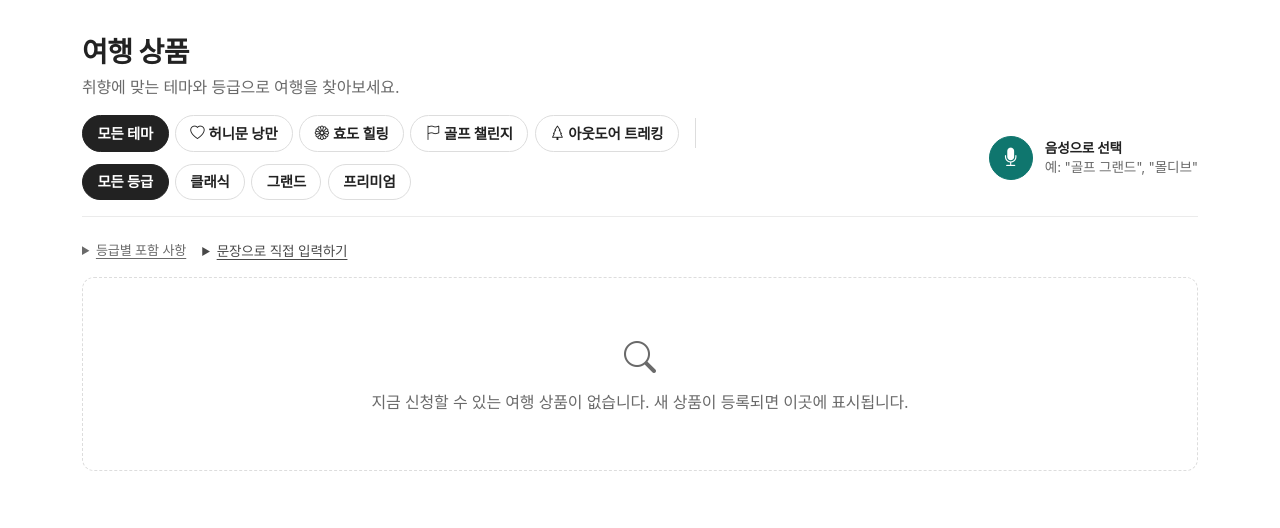
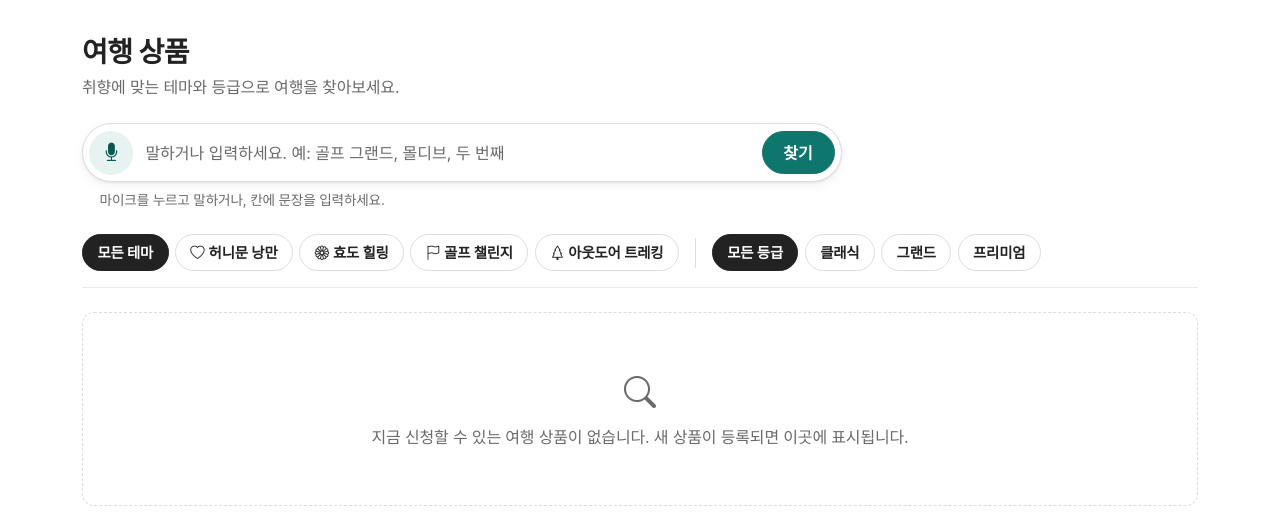
Before and after one commit to yongbeom-jeong/mister-world-tour, a Django app: page /travel/products/ in a window 1280 px wide. Shown: the part 72-600 px from the top of the page. Run offline with Django 5.2, Linux system fonts and the light colour scheme; the visitor is signed in with stand-in values (Sample User, id 1); data that the repository does not hold is empty; some web fonts are replaced.

Commit message:
feat: 상품 목록의 음성·문장 검색을 한 줄 검색창으로, 마이크 다시 누르면 끄기
- [마이크][문장 입력칸][찾기] 한 줄 검색창. 들은 문장은 입력칸에 보여 줌 (예전 '문장으로 직접 입력하기' 접힘 제거)
- 듣는 중 마이크를 다시 누르면 인식을 끔 (아이콘이 정지로 바뀌고 aria-pressed 로 상태 안내). 사용자가 끈 것은 실패 기록하지 않음
- '등급별 포함 사항' 문구 제거, 등급 칩에 마우스를 올리면 기본 호텔·식사 표시
- AGENTS.md 음성·상품 목록 설명 갱신

Co-Authored-By: Claude Opus 5.5 <noreply@anthropic.com>

```diff
--- a/static/css/mwt.css
+++ b/static/css/mwt.css
@@ -295,11 +295,20 @@ input:disabled + .option-tile { opacity: .45; cursor: not-allowed; }
 .table > :not(caption) > * > * { padding: .75rem .6rem; }
 .table thead th { font-size: .82rem; font-weight: 600; color: var(--mwt-muted); }
 
-/* 음성 선택 */
-.mic-btn { width: 2.75rem; height: 2.75rem; border-radius: 50%; display: grid; place-items: center; padding: 0; font-size: 1.15rem; flex-shrink: 0; }
-.mic-btn.listening { animation: pulse 1.2s infinite; }
-@keyframes pulse { 0% { box-shadow: 0 0 0 0 rgba(15, 118, 110, .5); } 70% { box-shadow: 0 0 0 12px rgba(15, 118, 110, 0); } 100% { box-shadow: 0 0 0 0 rgba(15, 118, 110, 0); } }
-.voice-text-details summary { cursor: pointer; color: var(--mwt-ink-2); font-size: .85rem; text-decoration: underline; text-underline-offset: .2em; width: fit-content; }
+/* 음성·문장으로 찾기: [마이크][입력칸][찾기] 한 줄 */
+.voice-search { max-width: 760px; margin: 1.5rem 0 1.5rem; }
+.voice-search-bar { display: flex; align-items: center; gap: .5rem; padding: .4rem; background: #fff; border: 1px solid var(--mwt-line-strong); border-radius: 999px; box-shadow: var(--mwt-shadow-sm); }
+.voice-search-bar:focus-within { border-color: var(--mwt-ink); box-shadow: 0 0 0 1px var(--mwt-ink), var(--mwt-shadow-sm); }
+.voice-input { flex: 1; min-width: 0; border: 0; outline: none; background: transparent; padding: .5rem .25rem; font-size: 1rem; color: var(--mwt-ink); }
+.voice-input::placeholder { color: var(--mwt-muted); }
+.voice-submit { border-radius: 999px; padding: .55rem 1.3rem; flex-shrink: 0; }
+.mic-btn { width: 2.75rem; height: 2.75rem; border-radius: 50%; display: grid; place-items: center; padding: 0; font-size: 1.15rem; flex-shrink: 0; border: 0; background: var(--mwt-accent-soft); color: var(--mwt-accent-ink); transition: background .15s, color .15s; }
+.mic-btn:hover { background: #d5ebe8; }
+.mic-btn:focus-visible { outline: 2px solid var(--mwt-ink); outline-offset: 2px; }
+.mic-btn:disabled { background: var(--mwt-surface); color: var(--mwt-muted); cursor: not-allowed; }
+.mic-btn.listening { background: var(--mwt-danger); color: #fff; animation: pulse 1.2s infinite; }
+@keyframes pulse { 0% { box-shadow: 0 0 0 0 rgba(193, 53, 21, .45); } 70% { box-shadow: 0 0 0 12px rgba(193, 53, 21, 0); } 100% { box-shadow: 0 0 0 0 rgba(193, 53, 21, 0); } }
+.voice-status { font-size: .85rem; color: var(--mwt-muted); margin: .5rem 0 0 1.1rem; }
 
 /* ---------------------------------------------------------------- 푸터 */
 .mwt-footer { background: var(--mwt-surface); border-top: 1px solid var(--mwt-line); color: var(--mwt-ink-2); padding: 3rem 0 1.5rem; margin-top: 4rem; font-size: .9rem; }
@@ -329,19 +338,12 @@ input:disabled + .option-tile { opacity: .45; cursor: not-allowed; }
 .guide-grid dd { margin: 0; line-height: 1.65; color: var(--mwt-muted); font-size: .92rem; }
 
 /* ---------------------------------------------------------------- 상품 목록 */
-.catalog-toolbar { display: flex; align-items: center; justify-content: space-between; gap: 1rem; flex-wrap: wrap; padding: 1rem 0; border-bottom: 1px solid var(--mwt-line); margin-bottom: 1.5rem; }
+.catalog-toolbar { display: flex; align-items: center; justify-content: space-between; gap: 1rem; flex-wrap: wrap; padding: 0 0 1rem; border-bottom: 1px solid var(--mwt-line); margin-bottom: 1.5rem; }
 .catalog-filters { display: flex; align-items: center; gap: .75rem; flex-wrap: wrap; flex: 1 1 32rem; min-width: 0; }
 .catalog-filters .chip-group { gap: .4rem; }
 .catalog-filters .chip-group .btn { padding: .4rem .9rem; font-size: .9rem; }
 .catalog-filters .divider { width: 1px; align-self: stretch; background: var(--mwt-line-strong); margin: .2rem .25rem; }
-.catalog-help { font-size: .82rem; color: var(--mwt-muted); }
-.catalog-help summary { cursor: pointer; width: fit-content; text-decoration: underline; text-underline-offset: .2em; }
-.catalog-help p { margin: .5rem 0 0; }
 .catalog-count { font-size: .9rem; color: var(--mwt-ink-2); font-weight: 600; margin-bottom: 1rem; }
-.voice-panel { display: flex; align-items: center; gap: .75rem; flex-shrink: 0; }
-.voice-panel .voice-copy { font-size: .85rem; line-height: 1.35; }
-.voice-extra { margin-bottom: 1rem; }
-.voice-extra .input-group { max-width: 420px; }
 
 /* ---------------------------------------------------------------- 상품 상세 */
 .detail-title { padding: 1.75rem 0 1rem; }
--- a/templates/base.html
+++ b/templates/base.html
@@ -7,7 +7,7 @@
   <link href="https://cdn.jsdelivr.net/gh/orioncactus/pretendard@v1.3.9/dist/web/variable/pretendardvariable-dynamic-subset.min.css" rel="stylesheet">
   <link href="https://cdn.jsdelivr.net/npm/bootstrap@5.3.3/dist/css/bootstrap.min.css" rel="stylesheet">
   <link href="https://cdn.jsdelivr.net/npm/bootstrap-icons@1.11.3/font/bootstrap-icons.min.css" rel="stylesheet">
-  <link href="{% static 'css/mwt.css' %}?v=20261113-8" rel="stylesheet">
+  <link href="{% static 'css/mwt.css' %}?v=20261113-10" rel="stylesheet">
   {% block extra_head %}{% endblock %}
 </head>
 <body class="d-flex flex-column min-vh-100 {% if user.is_staff_member %}mwt-staff{% endif %} {% block page_class %}{% endblock %}">
--- a/templates/travel/customer/products.html
+++ b/templates/travel/customer/products.html
@@ -12,6 +12,20 @@
 {% endblock %}
 
 {% block content %}
+{# 음성·문장으로 찾기 (SelectByVoice): 마이크로 말하거나 같은 칸에 문장을 입력한다 #}
+<div class="voice-search" id="voice-box">
+  <form id="voice-text-form" class="voice-search-bar" role="search" aria-label="말이나 문장으로 여행 찾기">
+    <button type="button" class="mic-btn" id="mic-btn" aria-label="음성으로 찾기" aria-pressed="false" title="음성으로 찾기">
+      <i class="bi bi-mic-fill" aria-hidden="true"></i>
+    </button>
+    <input id="voice-text" class="voice-input" aria-label="여행 검색 문장" maxlength="200" autocomplete="off"
+           placeholder="말하거나 입력하세요. 예: 골프 그랜드, 몰디브, 두 번째">
+    <button class="btn btn-primary voice-submit" type="submit">찾기</button>
+  </form>
+  <div id="voice-status" class="voice-status" role="status">마이크를 누르고 말하거나, 칸에 문장을 입력하세요.</div>
+  <div id="voice-result" class="alert mt-2 mb-0 py-2 small" hidden></div>
+</div>
+
 <div class="catalog-toolbar">
   {# 테마·등급 필터 #}
   <form method="get" id="filter-form" class="catalog-filters">
@@ -27,38 +41,12 @@
     <div class="chip-group" role="radiogroup" aria-label="투어 등급">
       <input type="radio" class="btn-check" name="tour_level" id="level-all" value="" {% if not level %}checked{% endif %}>
       <label class="btn btn-sm" for="level-all">모든 등급</label>
-      {% for v, label in levels %}
-        <input type="radio" class="btn-check" name="tour_level" id="level-{{ v }}" value="{{ v }}" {% if level == v %}checked{% endif %}>
-        <label class="btn btn-sm" for="level-{{ v }}">{{ label }}</label>
+      {% for lv in site_levels %}
+        <input type="radio" class="btn-check" name="tour_level" id="level-{{ lv.code }}" value="{{ lv.code }}" {% if level == lv.code %}checked{% endif %}>
+        <label class="btn btn-sm" for="level-{{ lv.code }}" title="{{ lv.summary }}">{{ lv.label }}</label>
       {% endfor %}
     </div>
   </form>
-
-  {# 음성 선택 #}
-  <div class="voice-panel" id="voice-box">
-    <button type="button" class="btn btn-primary mic-btn" id="mic-btn" aria-label="음성으로 선택"><i class="bi bi-mic-fill" aria-hidden="true"></i></button>
-    <div class="voice-copy">
-      <div class="fw-bold">음성으로 선택</div>
-      <div id="voice-status" class="text-muted" role="status">예: "골프 그랜드", "몰디브"</div>
-    </div>
-  </div>
-</div>
-
-<div class="voice-extra">
-  <div class="d-flex flex-wrap gap-3">
-    <details class="catalog-help">
-      <summary>등급별 포함 사항</summary>
-      <p>클래식 3등급 호텔·도시락 · 그랜드 4등급·현지식 · 프리미엄 5등급·스테이크와 샴페인. 허니문·효도는 그랜드 이상.</p>
-    </details>
-    <details class="voice-text-details">
-      <summary>문장으로 직접 입력하기</summary>
-      <form id="voice-text-form" class="input-group input-group-sm mt-2">
-        <input id="voice-text" class="form-control" aria-label="여행 검색 문장" placeholder="예: 트레킹 클래식" maxlength="200">
-        <button class="btn btn-dark">보내기</button>
-      </form>
-    </details>
-  </div>
-  <div id="voice-result" class="alert mt-2 mb-0 py-2 small" hidden></div>
 </div>
 
 {% if notice %}<div class="alert alert-warning"><i class="bi bi-exclamation-triangle-fill me-1"></i>{{ notice }}</div>{% endif %}
@@ -103,6 +91,8 @@
     const PRODUCTS_URL = "{% url 'travel:products' %}";
     const csrf = "{{ csrf_token }}";
     const micBtn = document.getElementById("mic-btn");
+    const micIcon = micBtn.querySelector("i");
+    const input = document.getElementById("voice-text");
     const status = document.getElementById("voice-status");
     const box = document.getElementById("voice-result");
     const HINT = status.textContent;
@@ -135,36 +125,63 @@
 
     document.getElementById("voice-text-form").addEventListener("submit", ev => {
       ev.preventDefault();
-      const v = document.getElementById("voice-text").value.trim();
+      const v = input.value.trim();
       if (v) send(v);
+      else input.focus();
     });
 
     const Recognition = window.SpeechRecognition || window.webkitSpeechRecognition;
     if (!Recognition) {
       micBtn.disabled = true;
-      status.textContent = "이 브라우저는 음성인식을 지원하지 않습니다 (Chrome·Edge 권장). 아래 칸에 문장으로 시험할 수 있습니다.";
+      micBtn.title = "이 브라우저는 음성인식을 지원하지 않습니다";
+      status.textContent = "이 브라우저는 음성인식을 지원하지 않습니다 (Chrome·Edge 권장). 칸에 문장을 입력해 찾을 수 있습니다.";
       return;
     }
-    let listening = false;
+
+    let rec = null;          // 듣는 중인 인식기. 없으면 꺼진 상태
+    let stoppedByUser = false;
+
+    function setListening(on) {
+      micBtn.classList.toggle("listening", on);
+      micBtn.setAttribute("aria-pressed", on ? "true" : "false");
+      micBtn.setAttribute("aria-label", on ? "음성 인식 끄기" : "음성으로 찾기");
+      micBtn.title = on ? "다시 누르면 음성 인식을 끕니다" : "음성으로 찾기";
+      micIcon.className = on ? "bi bi-stop-fill" : "bi bi-mic-fill";
+    }
+
     micBtn.addEventListener("click", () => {
-      if (listening) return;
-      const rec = new Recognition();
+      if (rec) {             // 듣는 중에 다시 누르면 끈다 (사용자가 끈 것은 실패로 기록하지 않음)
+        stoppedByUser = true;
+        rec.abort();
+        return;
+      }
+      stoppedByUser = false;
+      rec = new Recognition();
       rec.lang = "ko-KR";
       rec.interimResults = false;
       rec.maxAlternatives = 1;
-      rec.onstart = () => { listening = true; micBtn.classList.add("listening"); status.textContent = "듣는 중… 말씀하세요"; };
-      rec.onend = () => { listening = false; micBtn.classList.remove("listening"); status.textContent = HINT; };
+      rec.onstart = () => { setListening(true); status.textContent = "듣는 중… 말씀하세요 (다시 누르면 꺼집니다)"; };
+      rec.onend = () => {
+        rec = null;
+        setListening(false);
+        status.textContent = stoppedByUser ? "음성 인식을 껐습니다." : HINT;
+      };
       rec.onerror = e => {
+        if (stoppedByUser || e.error === "aborted") return;
         const why = { "no-speech": "음성이 들리지 않았습니다.", "not-allowed": "마이크 권한이 필요합니다.",
                       "audio-capture": "마이크를 찾을 수 없습니다." }[e.error] || "음성을 인식하지 못했습니다.";
-        show("warning", why + " 다시 말하거나 화면에서 직접 선택해 주세요.");
+        show("warning", why + " 다시 말하거나 칸에 입력해 주세요.");
         // 실패 기록 (UC4 4a·7a). 기록 실패는 화면 동작에 영향 없음
         fetch("{% url 'speech:failure' %}", {
           method: "POST", headers: { "X-CSRFToken": csrf, "Content-Type": "application/json" },
           body: JSON.stringify({ error: e.error }),
         }).catch(() => {});
       };
-      rec.onresult = e => send(e.results[0][0].transcript);
+      rec.onresult = e => {
+        const transcript = e.results[0][0].transcript;
+        input.value = transcript;   // 들은 문장을 칸에 보여 준다
+        send(transcript);
+      };
       rec.start();
     });
   })();
```
Also changed, not shown: AGENTS.md (+2 -2 lines).
